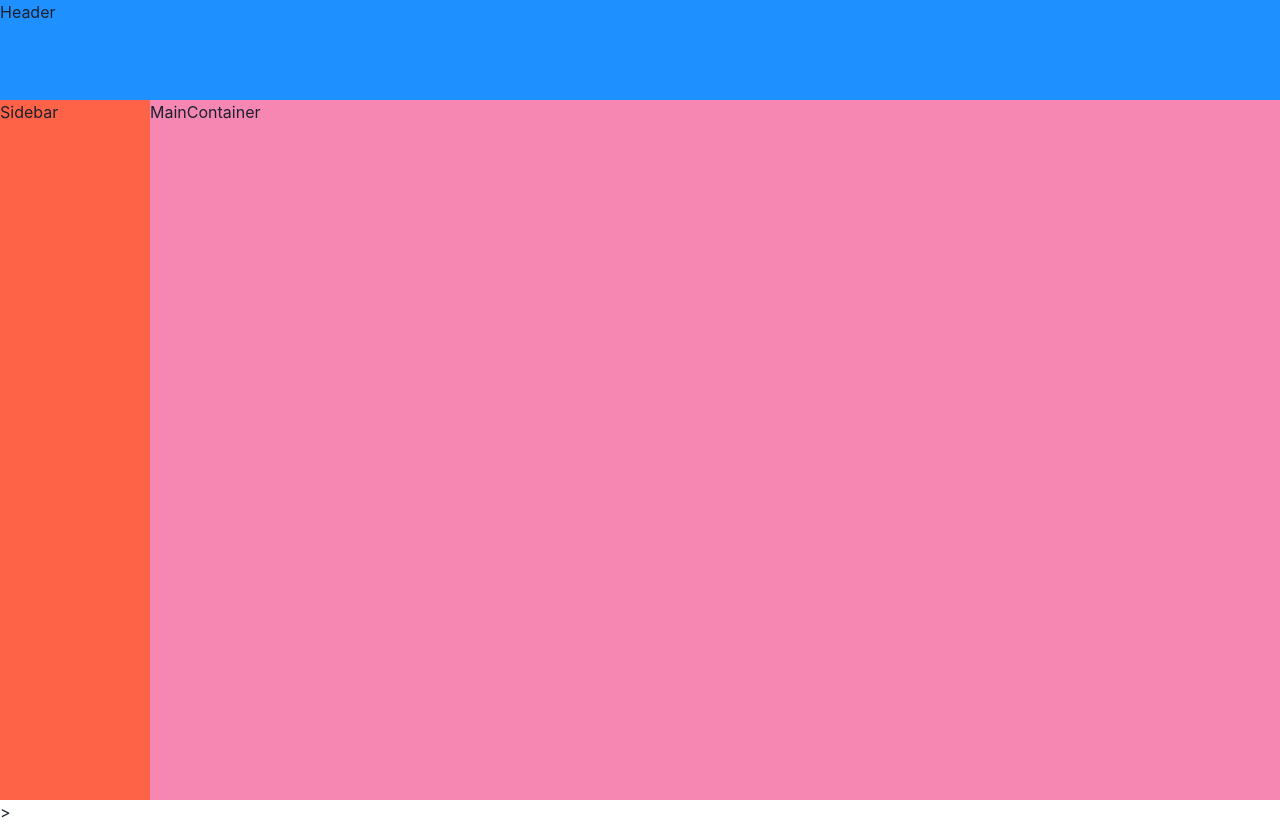
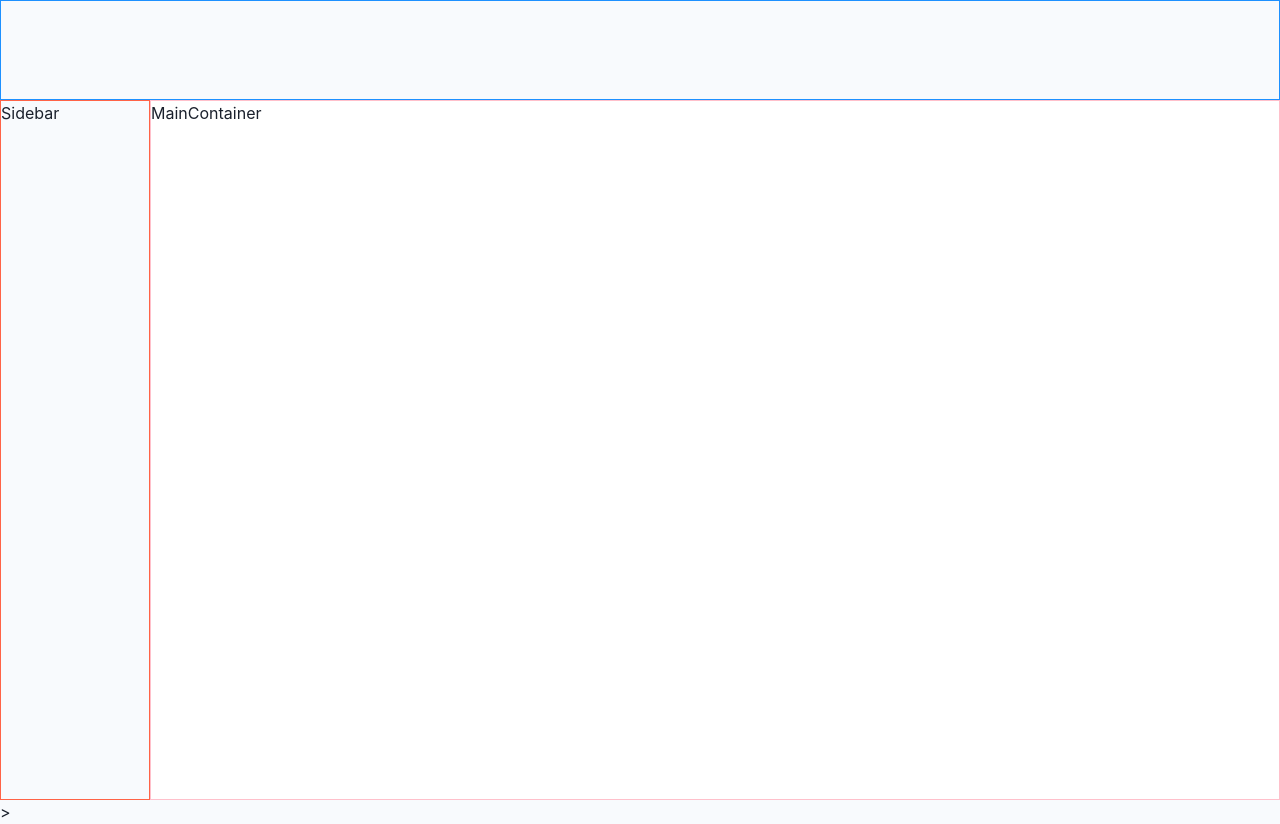
Before and after one commit to LucasMalagoli/maladrive, a React (Vite) app: page / in a window 1280 px wide. Built offline with nearby package versions, Linux system fonts and the light colour scheme.

Commit message:
Reorganized App structure and defined bg color

```diff
--- a/src/App.tsx
+++ b/src/App.tsx
@@ -1,5 +1,8 @@
 import { Grid, GridItem, Show } from "@chakra-ui/react";
 import "./App.css";
+import MainContainer from "./components/MainContainer/MainContainer";
+import Sidebar from "./components/Sidebar/Sidebar";
+import Header from "./components/Header/Header";
 
 function App() {
   return (
@@ -19,16 +22,16 @@ function App() {
       h={"100vh"}
       w={"100vw"}
     >
-      <GridItem area={"header"} bg={"dodgerblue"}>
-        Header
+      <GridItem area={"header"} border={"1px solid dodgerblue"}>
+        <Header />
       </GridItem>
       <Show above="lg">
-        <GridItem area={"sidebar"} bg={"tomato"}>
-          Sidebar
+        <GridItem area={"sidebar"} border={"1px solid tomato"}>
+          <Sidebar />
         </GridItem>
       </Show>
-      <GridItem area={"main"} bg={"pink.300"}>
-        MainContainer
+      <GridItem area={"main"} bg={"white"} border={"1px solid pink"}>
+        <MainContainer />
       </GridItem>
     </Grid>
   );
--- a/src/theme/theme.ts
+++ b/src/theme/theme.ts
@@ -8,7 +8,7 @@ const config: ThemeConfig = {
 const styles = {
   global: {
     body: {
-      bg: "white",
+      bg: "#f8fafd",
       color: "gray.800",
     },
   },
```
Also changed, not shown: src/components/Header/Header.tsx (renamed from src/components/Header.tsx), src/components/MainContainer/MainContainer.tsx (renamed from src/components/MainContainer.tsx), src/components/Sidebar/Sidebar.tsx (renamed from src/components/Sidebar.tsx).
